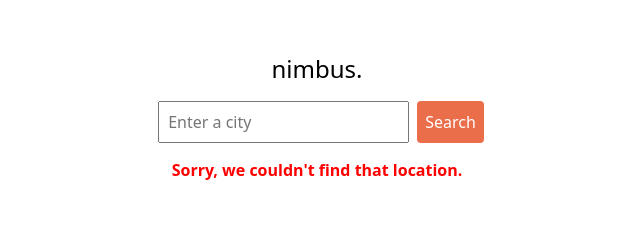
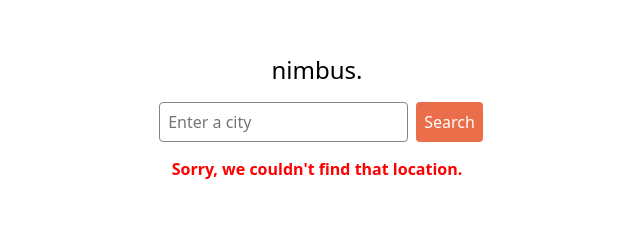
Before and after one commit to jooo-lee/nimbus, a website built with webpack: page src/index.html in a window 1280 px wide. Shown: the part 284-524 px from the top of the page, 323-963 px from the left. Built offline with nearby package versions, Linux system fonts and the light colour scheme; no server answers.

Commit message:
Fix city input styling for Safari

```diff
--- a/src/index.html
+++ b/src/index.html
@@ -11,7 +11,7 @@
             <form id="search-city">
                 <label for="city-input"></label>
                 <input
-                    type="search"
+                    type="text"
                     id="city-input"
                     name="city-input"
                     placeholder="Enter a city"
--- a/src/styles.css
+++ b/src/styles.css
@@ -33,6 +33,8 @@ body {
 #city-input {
     font-size: 1rem;
     padding: 8px;
+    border: 1px solid rgb(133, 133, 133);
+    border-radius: 4px;
 }
 
 #search-btn {
```
